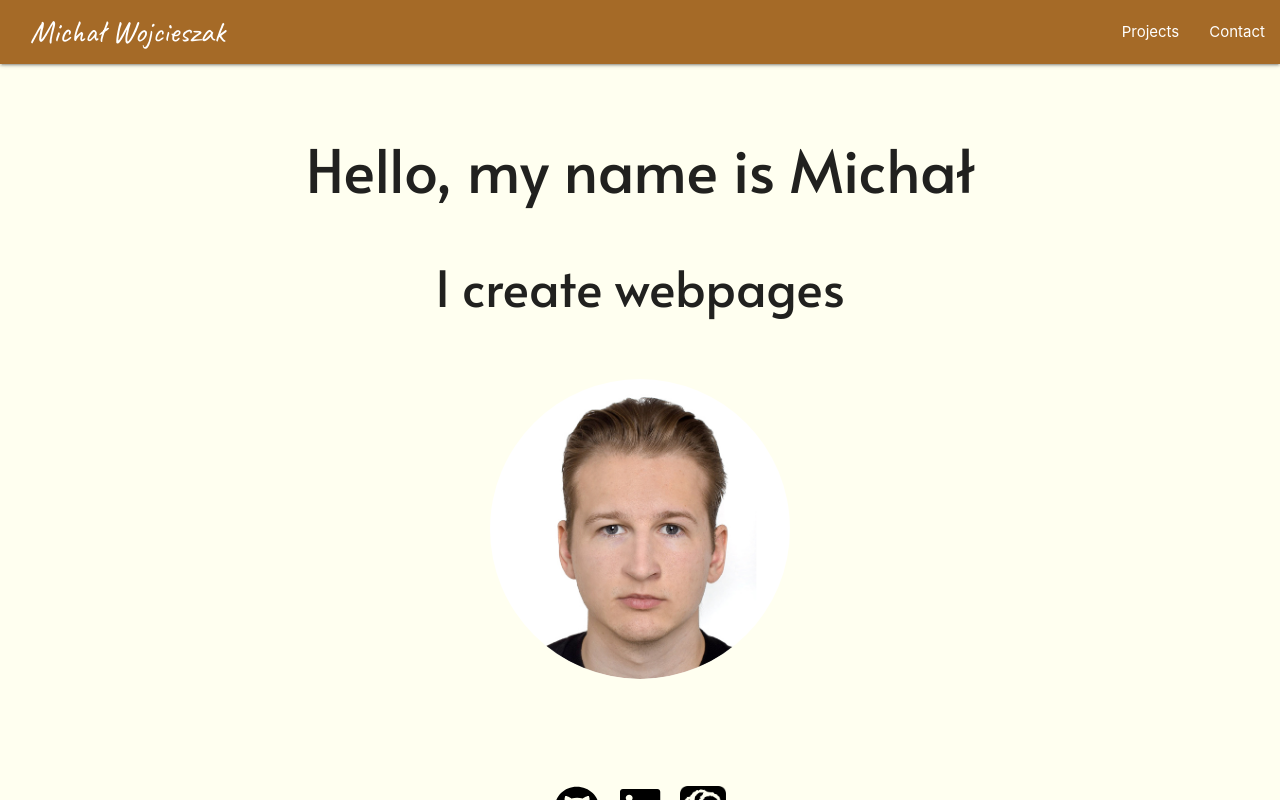
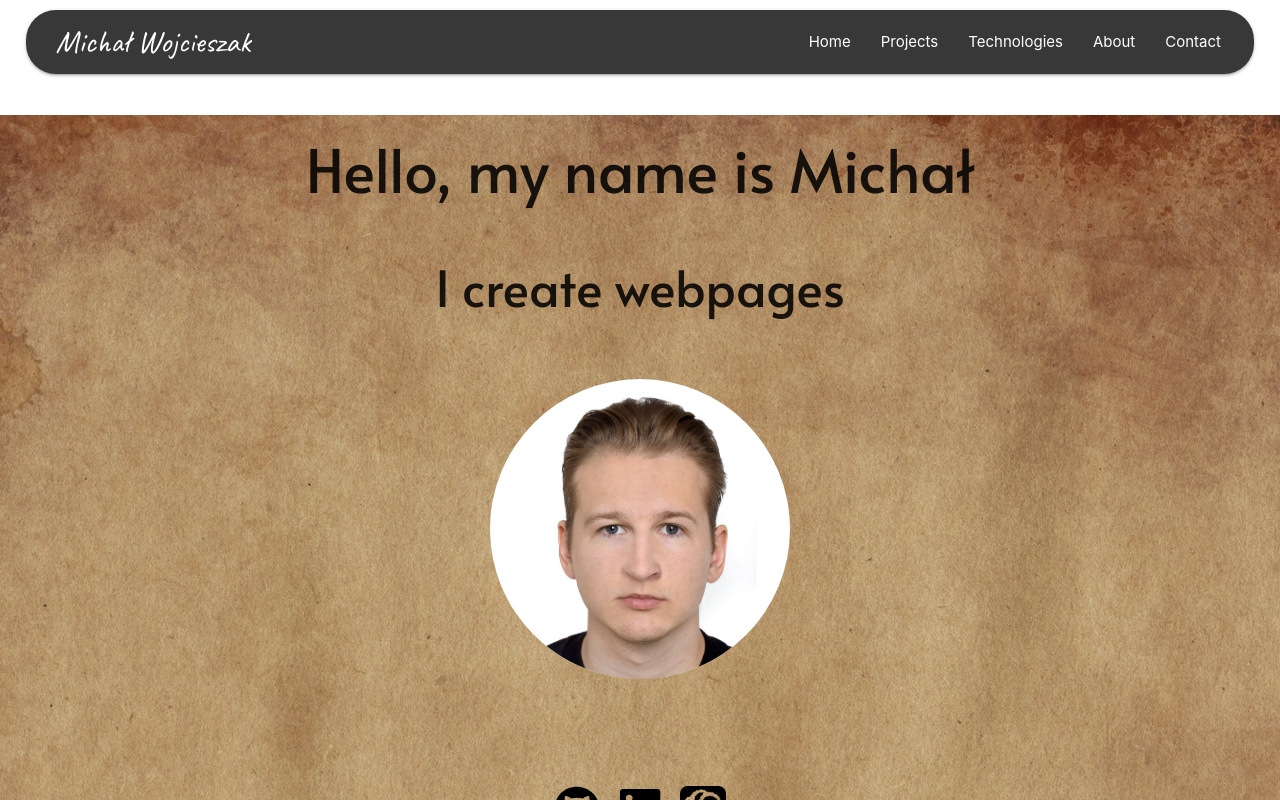
Before and after one commit to Seven730/portfolio, a React (Create React App) app: page / in a window 1280 px wide. Shown: the top 800 px of the page. Built offline with nearby package versions, Linux system fonts and the light colour scheme.

Commit message:
Style up

```diff
--- a/src/App.scss
+++ b/src/App.scss
@@ -1,7 +1,5 @@
-$backgroundColor: ivory;
-
 .App {
   height: auto;
   width: auto;
-  background-color: $backgroundColor;
+  background: url('./images/background-image.jpg') no-repeat center center fixed
 }
--- a/src/components/Footer.tsx
+++ b/src/components/Footer.tsx
@@ -3,7 +3,7 @@ import React from "react";
 export default function Footer() {
   return (
     <div className="Footer">
-      <p>All rights reserved</p>
+      <footer>All rights reserved</footer>
     </div>
   );
 }
--- a/src/components/Icons.tsx
+++ b/src/components/Icons.tsx
@@ -8,7 +8,7 @@ export default function Icons() {
       <a href="https://github.com/Seven730">
         <FontAwesomeIcon icon={faGithub} className="GithubIcon" />
       </a>
-      <a href="https://github.com/Seven730">
+      <a href="https://www.linkedin.com/in/micha%C5%82-wojcieszak-9403931b3">
         <FontAwesomeIcon icon={faLinkedin} className="LinkedInIcon" />
       </a>
       <a href="https://www.codewars.com/users/Seven73">
--- a/src/components/Navbar.jsx
+++ b/src/components/Navbar.jsx
@@ -15,19 +15,24 @@ export default function Navbar() {
             Michał Wojcieszak
           </a>
           <ul id="nav-mobile" className="right hide-on-med-and-down">
+          <li>
+              <Link onClick={() => animateScroll.scrollToTop()} smooth={true} duration={600}>
+                Home
+              </Link>
+            </li>
             <li>
-              <Link to="Projects" smooth={true} duration={1000}>
+              <Link to="Projects" smooth={true} duration={600}>
                 Projects
               </Link>
             </li>
-            {/* <li>
-              <Link to="#Technologies" smooth={true} duration={1000}>
+            <li>
+              <Link to="#Technologies" smooth={true} duration={600}>
                 Technologies
               </Link>
-            </li> */}
-            {/* <li>
+            </li>
+            <li>
               <a href="#About">About</a>
-            </li> */}
+            </li>
             <li>
               <a href="#Contact">Contact</a>
             </li>
--- a/src/components/Style.scss
+++ b/src/components/Style.scss
@@ -3,12 +3,22 @@ $primaryFont: "Alata", sans-serif;
 $primaryFontSize: 60px;
 $secondaryFont: sans-serif;
 
-.nav-wrapper {
-  background-color: rgb(165, 106, 39);
+.navbar-fixed {
+  display: flex;
+  justify-content: center;
+  padding-top: 0.8%;
+  nav {
+    width: 96%;
+    background-color: #2e2e2e;
+    border-radius: 30px;
+    opacity: 95%;
+    a {
+      color: white;
     }
-
-.nav-wrapper a {
-  color: white;
+    #nav-mobile {
+      margin-right: 1.5%;
+    }
+  }
 }
 
 .brand-logo {
@@ -20,40 +30,35 @@ $secondaryFont: sans-serif;
 
 .Landing {
   text-align: center;
-}
-
-.Landing p {
+  p {
     font-family: $primaryFont;
     font-size: $primaryFontSize;
   }
-
   .SecondaryText {
     line-height: 0.5;
     font-size: 50px !important;
   }
-
-.Landing img {
+  img {
     height: 300px;
     margin-top: 30px;
     border-radius: 50%;
+  }
 }
 
 .Icons {
   display: flex;
   justify-content: center;
-}
-
-.Icons a {
+  a {
     color: black;
     margin: 100px 10px 0 10px;
   }
-
   .GithubIcon,
   .LinkedInIcon,
   .CodewarsIcon {
   font-size: calc(30px + 2vmin);
   height: calc(30px + 2vmin);
   margin: auto;
+  }
 }
 
 .Projects .row {
```
Also changed, not shown: src/images/background-image.jpg (added). Lines whose indentation alone changed are shown as unchanged.
